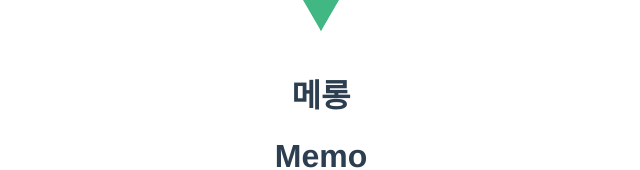
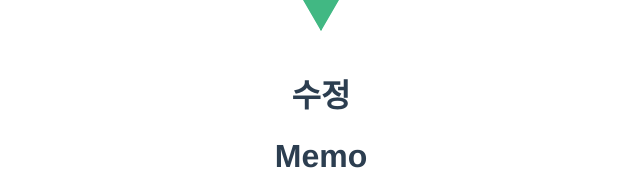
Before and after one commit to juneyoung-jo/Project_CODARY, a Vue app in the folder codary_frontend/: page / in a window 1280 px wide. Shown: the part 215-385 px from the top of the page, without its empty margins (319-959 px from the left). Built offline with nearby package versions, Linux system fonts and the light colour scheme.

Commit message:
git test

```diff
--- a/codary_frontend/src/App.vue
+++ b/codary_frontend/src/App.vue
@@ -1,7 +1,7 @@
 <template>
   <div id="app">
     <img alt="Vue logo" src="./assets/logo.png">
-    <h1>메롱</h1>
+    <h1>수정</h1>
     <Memo/>
     <Nav/>
     <!-- <HelloWorld msg="Welcome to Your Vue.js App"/> -->
```
